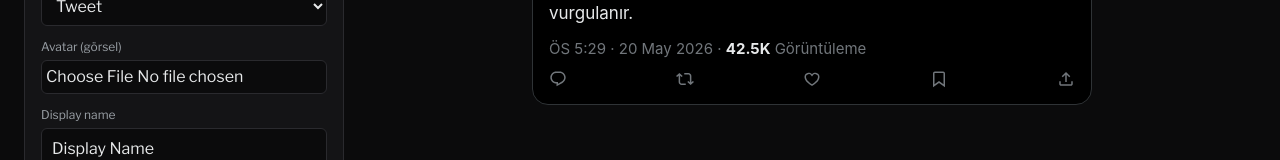
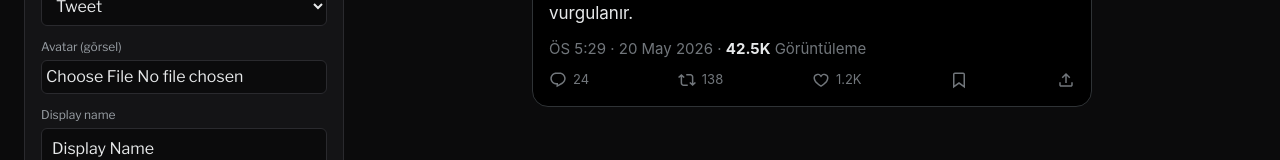
Before and after one commit to murcielagothenotorious/article-generator, a Next.js app: page /twitter-card in a window 1280 px wide. Shown: the part 147-307 px from the top of the page. Built offline with nearby package versions, Linux system fonts and the light colour scheme.

Commit message:
Add reply, repost, and like counts to TweetActionBar component

```diff
--- a/app/components/TweetCard.tsx
+++ b/app/components/TweetCard.tsx
@@ -206,12 +206,17 @@ function TweetActionBar({
     >
       <div style={item}>
         <ReplyIcon color={tokens.muted} />
+        {stats.replies ? <span>{stats.replies}</span> : null}
       </div>
       <div style={item}>
         <RepostIcon color={tokens.muted} size={18} />
+        {stats.reposts ? <span>{stats.reposts}</span> : null}
       </div>
       <div style={item}>
         {stats.liked ? <LikeFilledIcon /> : <LikeIcon color={tokens.muted} />}
+        {stats.likes ? (
+          <span style={{ color: stats.liked ? "#f91880" : tokens.muted }}>{stats.likes}</span>
+        ) : null}
       </div>
       <div style={item}>
         <BookmarkIcon color={tokens.muted} />
```
